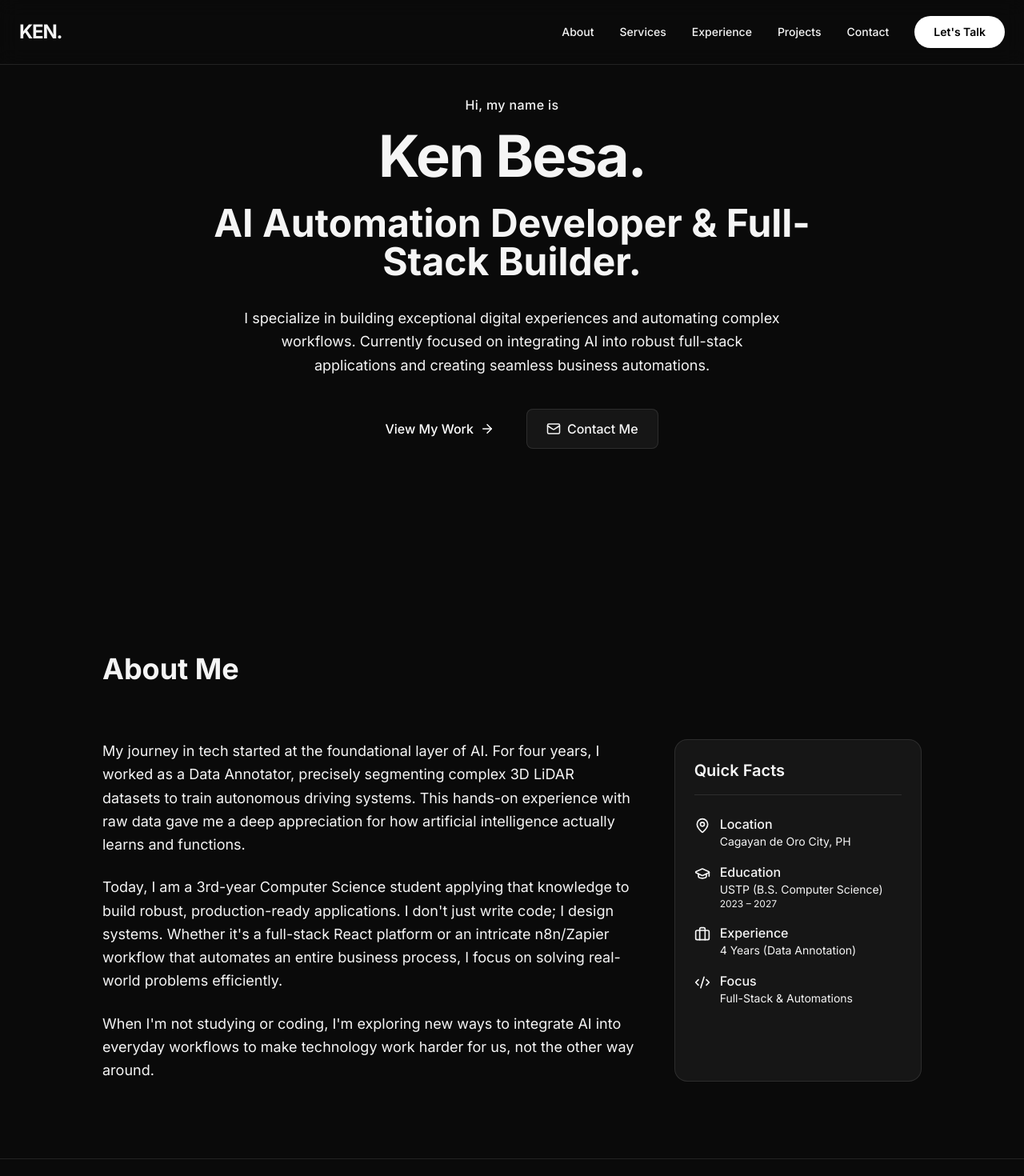
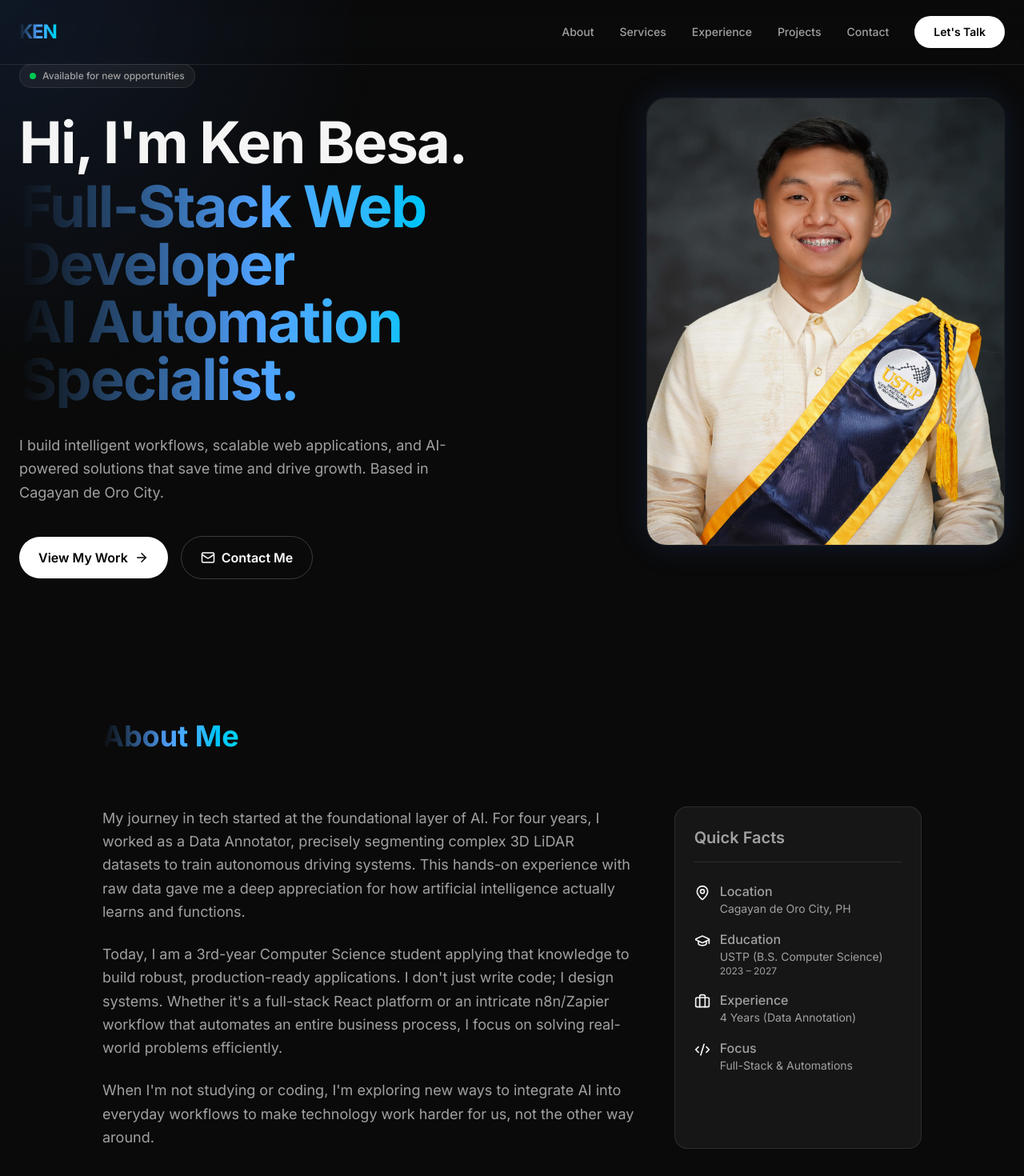
Before and after one commit to ken122704/portfolio, a Next.js app: page / in a window 1280 px wide. Shown: the top 1470 px of the page at 80% size. Built offline with nearby package versions, Linux system fonts and the light colour scheme.

Commit message:
feat: redesign hero to two coloumn, and apply brand gradient typography to navbar, footer, and about section

```diff
--- a/app/globals.css
+++ b/app/globals.css
@@ -1,7 +1,8 @@
 @import "tailwindcss";
 
 @theme {
-  --font-family-sans: "Inter", sans-serif;
+  --font-sans: "Inter", ui-sans-serif, system-ui, sans-serif;
+  --font-display: "Space Grotesk", ui-sans-serif, system-ui, sans-serif;
 
   --color-accent: #6366f1;
   --color-accent-hover: #4f46e5;
--- a/components/About.tsx
+++ b/components/About.tsx
@@ -14,7 +14,9 @@ export default function About() {
           transition={{ duration: 0.5 }}
           className="mb-12"
         >
-          <h2 className="text-3xl md:text-4xl font-bold text-foreground mb-4">About Me</h2>
+          <h2 className="text-3xl md:text-4xl font-bold bg-gradient-to-r from-brand via-blue-400 to-cyan-400 bg-clip-text text-transparent mb-4 inline-block">
+            About Me
+          </h2>
           <div className="w-20 h-1 bg-brand rounded-full"></div>
         </motion.div>
 
@@ -25,7 +27,7 @@ export default function About() {
             whileInView={{ opacity: 1, x: 0 }}
             viewport={{ once: true }}
             transition={{ duration: 0.5, delay: 0.2 }}
-            className="md:col-span-2 space-y-6 text-foreground/80 leading-relaxed text-lg"
+            className="md:col-span-2 space-y-6 text-neutral-400  leading-relaxed text-lg"
           >
             <p>
               My journey in tech started at the foundational layer of AI. For four years, I worked as a Data Annotator,
@@ -51,7 +53,7 @@ export default function About() {
             transition={{ duration: 0.5, delay: 0.4 }}
             className="bg-white/5 border border-white/10 rounded-2xl p-6 space-y-6"
           >
-            <h3 className="text-xl font-semibold text-foreground border-b border-white/10 pb-4">
+            <h3 className="text-xl font-semibold text-neutral-400  border-b border-white/10 pb-4">
               Quick Facts
             </h3>
 
@@ -59,33 +61,33 @@ export default function About() {
               <div className="flex items-start gap-3">
                 <MapPin className="text-brand shrink-0 mt-1" size={20} />
                 <div>
-                  <p className="font-medium text-foreground">Location</p>
-                  <p className="text-sm text-foreground/60">Cagayan de Oro City, PH</p>
+                  <p className="font-medium text-neutral-400 ">Location</p>
+                  <p className="text-sm text-neutral-400 ">Cagayan de Oro City, PH</p>
                 </div>
               </div>
 
               <div className="flex items-start gap-3">
                 <GraduationCap className="text-brand shrink-0 mt-1" size={20} />
                 <div>
-                  <p className="font-medium text-foreground">Education</p>
-                  <p className="text-sm text-foreground/60">USTP (B.S. Computer Science)</p>
-                  <p className="text-xs text-foreground/50">2023 – 2027</p>
+                  <p className="font-medium text-neutral-400 ">Education</p>
+                  <p className="text-sm text-neutral-400 ">USTP (B.S. Computer Science)</p>
+                  <p className="text-xs text-neutral-400 ">2023 – 2027</p>
                 </div>
               </div>
 
               <div className="flex items-start gap-3">
                 <Briefcase className="text-brand shrink-0 mt-1" size={20} />
                 <div>
-                  <p className="font-medium text-foreground">Experience</p>
-                  <p className="text-sm text-foreground/60">4 Years (Data Annotation)</p>
+                  <p className="font-medium text-neutral-400 ">Experience</p>
+                  <p className="text-sm text-neutral-400 ">4 Years (Data Annotation)</p>
                 </div>
               </div>
 
               <div className="flex items-start gap-3">
                 <Code2 className="text-brand shrink-0 mt-1" size={20} />
                 <div>
-                  <p className="font-medium text-foreground">Focus</p>
-                  <p className="text-sm text-foreground/60">Full-Stack & Automations</p>
+                  <p className="font-medium text-neutral-400 ">Focus</p>
+                  <p className="text-sm text-neutral-400 ">Full-Stack & Automations</p>
                 </div>
               </div>
             </div>
--- a/components/Hero.tsx
+++ b/components/Hero.tsx
@@ -1,91 +1,132 @@
 "use client";
 
-import { motion, Variants } from "framer-motion"; // Added Variants here
+import { useState, useEffect } from "react";
+import { motion, Variants } from "framer-motion";
 import { ArrowRight, Mail } from "lucide-react";
 import Link from "next/link";
+import Image from "next/image";
 
 export default function Hero() {
-  // Explicitly typing as Variants solves the type mismatch
+  // State to track mouse position for the dynamic glow
+  const [mousePosition, setMousePosition] = useState({ x: 0, y: 0 });
+
+  useEffect(() => {
+    const handleMouseMove = (e: MouseEvent) => {
+      // e.clientX and e.clientY track the cursor relative to the screen (so it works while scrolling)
+      setMousePosition({ x: e.clientX, y: e.clientY });
+    };
+
+    window.addEventListener("mousemove", handleMouseMove);
+    return () => window.removeEventListener("mousemove", handleMouseMove);
+  }, []);
+
   const containerVariants: Variants = {
     hidden: { opacity: 0 },
     visible: {
       opacity: 1,
-      transition: {
-        staggerChildren: 0.2,
-      },
+      transition: { staggerChildren: 0.2 },
     },
   };
 
   const itemVariants: Variants = {
     hidden: { opacity: 0, y: 20 },
-    visible: {
-      opacity: 1,
-      y: 0,
-      transition: { duration: 0.5, ease: "easeOut" }
-    },
+    visible: { opacity: 1, y: 0, transition: { duration: 0.5, ease: "easeOut" } },
   };
 
   return (
     <section
       id="home"
-      className="min-h-[calc(100vh-5rem)] flex items-center justify-center pt-10 pb-20 px-6"
+      className="relative min-h-screen flex items-center pt-20 pb-20 px-6 overflow-hidden"
     >
+      {/* Dynamic Interactive Background Glow */}
+      <div
+        className="pointer-events-none fixed inset-0 z-0 transition-opacity duration-300"
+        style={{
+          background: `radial-gradient(600px circle at ${mousePosition.x}px ${mousePosition.y}px, rgba(59, 130, 246, 0.12), transparent 80%)`
+        }}
+      />
+
+      <div className="max-w-7xl mx-auto w-full grid grid-cols-1 lg:grid-cols-2 gap-12 lg:gap-8 items-center relative z-10">
+
+        {/* LEFT COLUMN: Text & Buttons */}
         <motion.div
-        className="max-w-3xl mx-auto text-center"
           variants={containerVariants}
           initial="hidden"
           animate="visible"
+          className="flex flex-col items-start text-left"
         >
-        <motion.p
+          {/* Availability Badge */}
+          <motion.div
             variants={itemVariants}
-          className="text-brand font-medium tracking-wide mb-4"
+            className="inline-flex items-center gap-2 px-3 py-1.5 rounded-full border border-white/10 bg-white/5 mb-8"
           >
-          Hi, my name is
-        </motion.p>
+            <span className="relative flex h-2 w-2">
+              <span className="animate-ping absolute inline-flex h-full w-full rounded-full bg-green-400 opacity-75"></span>
+              <span className="relative inline-flex rounded-full h-2 w-2 bg-green-500"></span>
+            </span>
+            <span className="text-xs font-medium text-neutral-400 ">Available for new opportunities</span>
+          </motion.div>
 
          <motion.h1
             variants={itemVariants}
-          className="text-5xl md:text-7xl font-bold tracking-tight text-foreground mb-6"
+            className="text-5xl md:text-6xl lg:text-7xl font-bold tracking-tight text-foreground mb-2"
           >
-          Ken Besa.
+            Hi, I&apos;m Ken Besa.
           </motion.h1>
 
           <motion.h2
             variants={itemVariants}
-          className="text-3xl md:text-5xl font-bold text-foreground/60 mb-8"
+            className="text-5xl md:text-6xl lg:text-7xl font-bold tracking-tight mb-8 bg-gradient-to-r from-brand via-blue-400 to-cyan-400 bg-clip-text text-transparent"
           >
-          AI Automation Developer & Full-Stack Builder.
+            Full-Stack Web Developer <br className="hidden md:block" /> AI Automation Specialist.
           </motion.h2>
 
           <motion.p
             variants={itemVariants}
-          className="text-lg text-foreground/70 mb-10 max-w-2xl mx-auto leading-relaxed"
+            className="text-lg text-neutral-400 mb-10 max-w-xl leading-relaxed"
           >
-          I specialize in building exceptional digital experiences and automating complex workflows.
-          Currently focused on integrating AI into robust full-stack applications and creating
-          seamless business automations.
+            I build intelligent workflows, scalable web applications, and AI-powered
+            solutions that save time and drive growth. Based in Cagayan de Oro City.
           </motion.p>
 
           <motion.div
             variants={itemVariants}
-          className="flex flex-col sm:flex-row items-center justify-center gap-4"
+            className="flex flex-col sm:flex-row items-center gap-4 w-full sm:w-auto"
           >
             <Link
               href="#projects"
-            className="flex items-center gap-2 px-6 py-3 bg-brand text-white rounded-lg font-medium hover:bg-brand/90 transition-colors w-full sm:w-auto justify-center"
+              className="flex items-center gap-2 px-6 py-3.5 bg-white text-black rounded-full font-semibold hover:bg-gray-200 transition-colors w-full sm:w-auto justify-center"
             >
               View My Work
               <ArrowRight size={18} />
             </Link>
             <Link
               href="#contact"
-            className="flex items-center gap-2 px-6 py-3 bg-white/5 text-foreground border border-white/10 rounded-lg font-medium hover:bg-white/10 transition-colors w-full sm:w-auto justify-center"
+              className="flex items-center gap-2 px-6 py-3.5 bg-transparent text-white border border-white/20 rounded-full font-semibold hover:bg-white/10 transition-colors w-full sm:w-auto justify-center"
             >
               <Mail size={18} />
               Contact Me
             </Link>
           </motion.div>
         </motion.div>
+
+        {/* RIGHT COLUMN: Image */}
+        <motion.div
+          initial={{ opacity: 0, x: 20 }}
+          animate={{ opacity: 1, x: 0 }}
+          transition={{ duration: 0.7, delay: 0.4 }}
+          className="relative w-full max-w-md mx-auto lg:ml-auto lg:mr-0 aspect-[4/5] rounded-3xl overflow-hidden border border-white/10 shadow-[0_0_40px_rgba(59,130,246,0.15)]"
+        >
+          <Image
+            src="/profile.jpg"
+            alt="Ken Besa"
+            fill
+            className="object-cover"
+            priority
+          />
+        </motion.div>
+
+      </div>
     </section>
   );
 }
--- a/components/Navbar.tsx
+++ b/components/Navbar.tsx
@@ -21,8 +21,8 @@ export default function Navbar() {
     >
       <div className="max-w-7xl mx-auto px-6 h-20 flex items-center justify-between">
         {/* Logo */}
-        <Link href="/" className="text-2xl font-bold tracking-tighter text-foreground">
-          KEN<span className="text-brand">.</span>
+        <Link href="/" className="text-2xl font-bold tracking-tighter bg-gradient-to-r from-brand via-blue-400 to-cyan-400 bg-clip-text text-transparent">
+          KEN
         </Link>
 
         {/* Desktop Nav & Button */}
@@ -32,7 +32,7 @@ export default function Navbar() {
               <Link
                 key={link.name}
                 href={link.href}
-                className="text-sm font-medium text-foreground/70 hover:text-white transition-colors"
+                className="text-sm font-medium text-neutral-400  hover:text-white transition-colors"
               >
                 {link.name}
               </Link>
--- /dev/null
+++ b/tailwind.config.ts
@@ -0,0 +1,21 @@
+import type { Config } from "tailwindcss";
+
+const config: Config = {
+  content: [
+    "./pages/**/*.{js,ts,jsx,tsx,mdx}",
+    "./components/**/*.{js,ts,jsx,tsx,mdx}",
+    "./app/**/*.{js,ts,jsx,tsx,mdx}",
+  ],
+  theme: {
+    extend: {
+      colors: {
+        background: "#0a0a0a",
+        foreground: "#ededed",
+        brand: "#3b82f6",
+      },
+    },
+  },
+  plugins: [],
+};
+
+export default config;
```
Also changed, not shown: components/Footer.tsx (+6 -6 lines), public/profile.jpg (added). Lines whose indentation alone changed are shown as unchanged.
